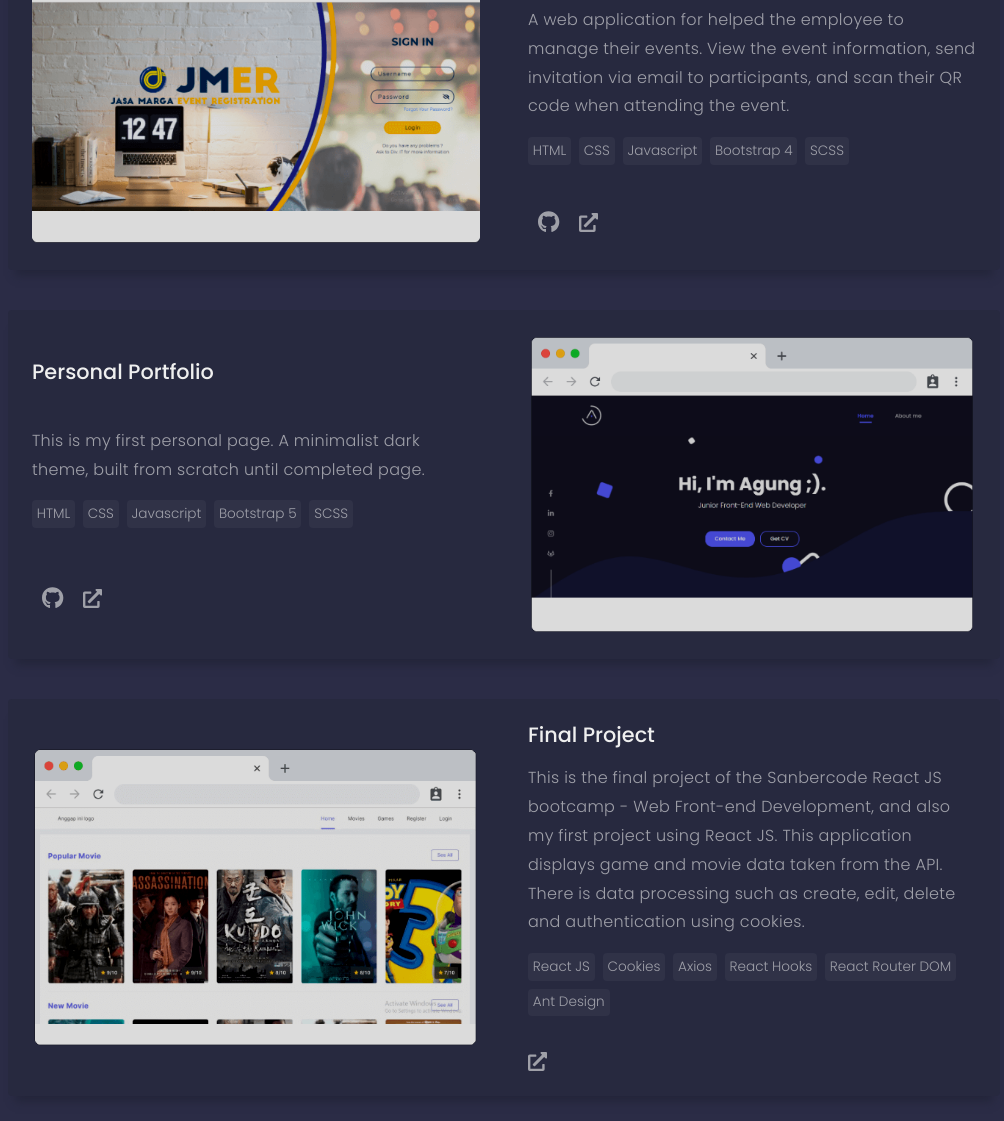
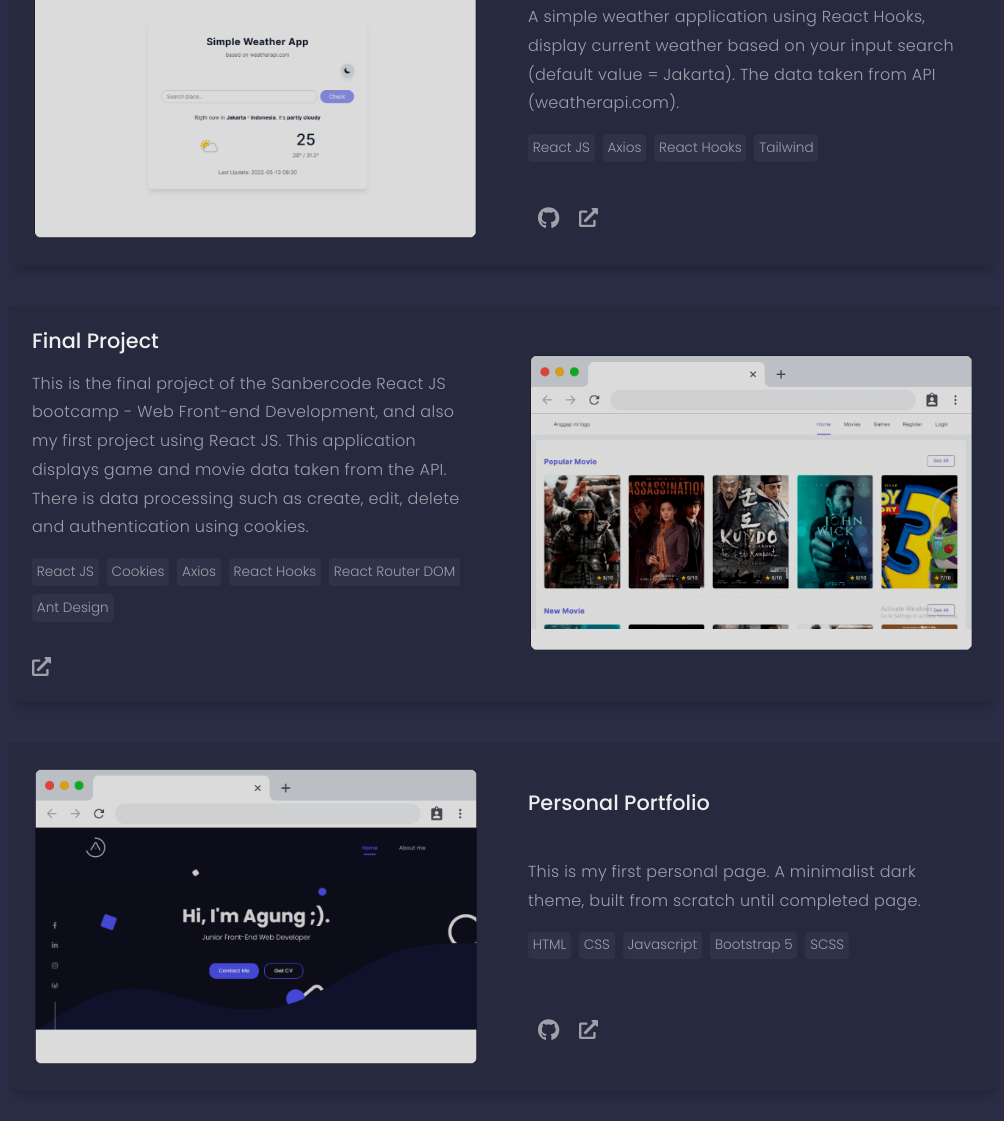
Before and after one commit to rikkyagung/rikkyagung.github.io, a plain HTML site: page index.html in a window 1280 px wide. Shown: the part 1931-3052 px from the top of the page, without its empty margins (136-1140 px from the left). Drawn offline with nearby package versions, Linux system fonts and the light colour scheme.

Commit message:
add weather-app project

```diff
--- a/assets/scss/layouts/home-page/_projects.scss
+++ b/assets/scss/layouts/home-page/_projects.scss
@@ -10,9 +10,7 @@
     }
 }
 
-.first-card-project,
-.second-card-project,
-.third-card-project {
+.card-project {
     background-color: $primary-darker-color !important;
     box-shadow: $shadow-card;
     overflow: hidden;
@@ -68,10 +66,10 @@
     }
 }
 
-.first-card-project,
-.second-card-project {
-    margin-bottom: 2.5rem;
-}
+// .first-card-project,
+// .second-card-project {
+//     margin-bottom: 2.5rem;
+// }
 
 .icon {
     width: 5rem;
@@ -91,3 +89,9 @@
         width: fit-content;
     }
 }
+
+.wrapper-card-project {
+    display: flex;
+    flex-direction: column;
+    row-gap: 2.5rem;
+}
--- a/assets/scss/layouts/responsive/_all-responsive.scss
+++ b/assets/scss/layouts/responsive/_all-responsive.scss
@@ -92,7 +92,7 @@
       visibility: hidden;
    }
 
-   .second-card-project {
+   .card-project:nth-child(even) {
       .col-md-6:first-child {
          order: 2;
       }
--- a/index.html
+++ b/index.html
@@ -169,10 +169,99 @@
         <section id="projects" class="d-flex flex-column justify-content-center align-items-center">
             <main>
                 <h2 class="section-title text-center" data-aos="fade-in">My Project</h2>
-                <div class="row first-card-project g-0 bg-light position-relative rounded" data-aos="fade-up">
+                <div class="wrapper-card-project">
+                    <!-- New project -->
+                    <div class="row card-project g-0 bg-light position-relative rounded" data-aos="fade-up">
                         <div class="col-md-6 mb-md-0 p-md-4">
-                        <a target="_blank" href="https://rikkyagung.github.io/clone-JMER/"><img src="./assets/img/project-1.webp" class="w-100 h-100" loading="lazy" alt="Event Registration"></a>
+                            <a target="_blank" href="https://weather-app-agung.netlify.app/"><img src="./assets/img/project-4.webp" class="w-100 h-100" loading="lazy" alt="Final Project Bootcamp"></a>
                         </div>
+                        <div class="col-md-6 p-4 ps-md-4 d-flex flex-column justify-content-evenly">
+                            <h4 class="card-title mt-0 mb-3">Weather App</h4>
+                            <div class="project-description mb-3">
+                                <p class="card-text">A simple weather application using React Hooks, display current weather based on your input search (default value = Jakarta). The data taken from API (weatherapi.com).</p>
+                                <ul class="tag d-flex gap-2 px-0">
+                                    <li class="rounded">React JS</li>
+                                    <li class="rounded">Axios</li>
+                                    <li class="rounded">React Hooks</li>
+                                    <li class="rounded">Tailwind</li>
+                                </ul>
+                            </div>
+                            <div class="icon d-flex justify-content-around align-items-center">
+                                <a target="_blank" href="https://github.com/rikkyagung/weather-app-react/">
+                                    <span>
+                                        <svg xmlns="http://www.w3.org/2000/svg" viewBox="0 0 512 512" width="22" height="22" fill="#EFEFEF"><path d="M165.9 397.4c0 2-2.3 3.6-5.2 3.6-3.3.3-5.6-1.3-5.6-3.6 0-2 2.3-3.6 5.2-3.6 3-.3 5.6 1.3 5.6 3.6zm-31.1-4.5c-.7 2 1.3 4.3 4.3 4.9 2.6 1 5.6 0 6.2-2s-1.3-4.3-4.3-5.2c-2.6-.7-5.5.3-6.2 2.3zm44.2-1.7c-2.9.7-4.9 2.6-4.6 4.9.3 2 2.9 3.3 5.9 2.6 2.9-.7 4.9-2.6 4.6-4.6-.3-1.9-3-3.2-5.9-2.9zM244.8 8C106.1 8 0 113.3 0 252c0 110.9 69.8 205.8 169.5 239.2 12.8 2.3 17.3-5.6 17.3-12.1 0-6.2-.3-40.4-.3-61.4 0 0-70 15-84.7-29.8 0 0-11.4-29.1-27.8-36.6 0 0-22.9-15.7 1.6-15.4 0 0 24.9 2 38.6 25.8 21.9 38.6 58.6 27.5 72.9 20.9 2.3-16 8.8-27.1 16-33.7-55.9-6.2-112.3-14.3-112.3-110.5 0-27.5 7.6-41.3 23.6-58.9-2.6-6.5-11.1-33.3 2.6-67.9 20.9-6.5 69 27 69 27 20-5.6 41.5-8.5 62.8-8.5s42.8 2.9 62.8 8.5c0 0 48.1-33.6 69-27 13.7 34.7 5.2 61.4 2.6 67.9 16 17.7 25.8 31.5 25.8 58.9 0 96.5-58.9 104.2-114.8 110.5 9.2 7.9 17 22.9 17 46.4 0 33.7-.3 75.4-.3 83.6 0 6.5 4.6 14.4 17.3 12.1C428.2 457.8 496 362.9 496 252 496 113.3 383.5 8 244.8 8zM97.2 352.9c-1.3 1-1 3.3.7 5.2 1.6 1.6 3.9 2.3 5.2 1 1.3-1 1-3.3-.7-5.2-1.6-1.6-3.9-2.3-5.2-1zm-10.8-8.1c-.7 1.3.3 2.9 2.3 3.9 1.6 1 3.6.7 4.3-.7.7-1.3-.3-2.9-2.3-3.9-2-.6-3.6-.3-4.3.7zm32.4 35.6c-1.6 1.3-1 4.3 1.3 6.2 2.3 2.3 5.2 2.6 6.5 1 1.3-1.3.7-4.3-1.3-6.2-2.2-2.3-5.2-2.6-6.5-1zm-11.4-14.7c-1.6 1-1.6 3.6 0 5.9 1.6 2.3 4.3 3.3 5.6 2.3 1.6-1.3 1.6-3.9 0-6.2-1.4-2.3-4-3.3-5.6-2z"/></svg>
+                                    </span>
+                                </a>
+                                <a target="_blank" href="https://weather-app-agung.netlify.app/">
+                                    <span>
+                                        <svg xmlns="http://www.w3.org/2000/svg" viewBox="0 0 512 512"  width="19" height="19" fill="#EFEFEF"><path d="M432,320H400a16,16,0,0,0-16,16V448H64V128H208a16,16,0,0,0,16-16V80a16,16,0,0,0-16-16H48A48,48,0,0,0,0,112V464a48,48,0,0,0,48,48H400a48,48,0,0,0,48-48V336A16,16,0,0,0,432,320ZM488,0h-128c-21.37,0-32.05,25.91-17,41l35.73,35.73L135,320.37a24,24,0,0,0,0,34L157.67,377a24,24,0,0,0,34,0L435.28,133.32,471,169c15,15,41,4.5,41-17V24A24,24,0,0,0,488,0Z"/></svg>
+                                    </span>
+                                </a>
+                            </div>
+                        </div>
+                    </div>
+
+                    <!-- Previous project -->
+                    <div class="row card-project g-0 bg-light position-relative rounded" data-aos="fade-up">
+                        <div class="col-md-6 p-4 ps-md-4 d-flex flex-column justify-content-evenly">
+                            <h4 class="card-title mt-0 mb-3">Final Project</h4>
+                            <div class="project-description mb-3">
+                                <p class="card-text">This is the final project of the Sanbercode React JS bootcamp - Web Front-end Development, and also my first project using React JS. This application displays game and movie data taken from the API. There is data processing such as create, edit, delete and authentication using cookies.</p>
+                                <ul class="tag d-flex gap-2 px-0">
+                                    <li class="rounded">React JS</li>
+                                    <li class="rounded">Cookies</li>
+                                    <li class="rounded">Axios</li>
+                                    <li class="rounded">React Hooks</li>
+                                    <li class="rounded">React Router DOM</li>
+                                    <li class="rounded">Ant Design</li>
+                                </ul>
+                            </div>
+                            <div>
+                                <a target="_blank" href="https://agung-batch32.netlify.app/">
+                                    <span>
+                                        <svg xmlns="http://www.w3.org/2000/svg" viewBox="0 0 512 512"  width="19" height="19" fill="#EFEFEF"><path d="M432,320H400a16,16,0,0,0-16,16V448H64V128H208a16,16,0,0,0,16-16V80a16,16,0,0,0-16-16H48A48,48,0,0,0,0,112V464a48,48,0,0,0,48,48H400a48,48,0,0,0,48-48V336A16,16,0,0,0,432,320ZM488,0h-128c-21.37,0-32.05,25.91-17,41l35.73,35.73L135,320.37a24,24,0,0,0,0,34L157.67,377a24,24,0,0,0,34,0L435.28,133.32,471,169c15,15,41,4.5,41-17V24A24,24,0,0,0,488,0Z"/></svg>
+                                    </span>
+                                </a>
+                            </div>
+                        </div>
+                        <div class="col-md-6 mb-md-0 p-md-4">
+                            <a target="_blank" href="https://agung-batch32.netlify.app/"><img src="./assets/img/project-3.webp" class="w-100 h-100" loading="lazy" alt="Final Project Bootcamp"></a>
+                        </div>
+                    </div>
+
+                    <div class="row card-project g-0 bg-light position-relative rounded" data-aos="fade-up">
+                        <div class="col-md-6 mb-md-0 p-md-4">
+                            <a target="_blank" href="https://rikkyagung.github.io"><img src="assets/img/project-2.webp" class="w-100 h-100" loading="lazy" alt="Portfolio Website"></a>
+                        </div>
+                        <div class="col-md-6 p-4 ps-md-4 d-flex flex-column justify-content-evenly">
+                            <h4 class="card-title mt-0 mb-3">Personal Portfolio</h4>
+                            <div class="project-description mb-3">
+                                <p class="card-text">This is my first personal page. A minimalist dark theme, built from scratch until completed page.</p>
+                                <ul class="tag d-flex gap-2 px-0">
+                                    <li class="rounded">HTML</li>
+                                    <li class="rounded">CSS</li>
+                                    <li class="rounded">Javascript</li>
+                                    <li class="rounded">Bootstrap 5</li>
+                                    <li class="rounded">SCSS</li>
+                                </ul>
+                            </div>
+                            <div class="icon d-flex justify-content-around align-items-center">
+                                <a target="_blank" href="https://github.com/rikkyagung/rikkyagung.github.io">
+                                    <span>
+                                        <svg xmlns="http://www.w3.org/2000/svg" viewBox="0 0 512 512" width="22" height="22" fill="#EFEFEF"><path d="M165.9 397.4c0 2-2.3 3.6-5.2 3.6-3.3.3-5.6-1.3-5.6-3.6 0-2 2.3-3.6 5.2-3.6 3-.3 5.6 1.3 5.6 3.6zm-31.1-4.5c-.7 2 1.3 4.3 4.3 4.9 2.6 1 5.6 0 6.2-2s-1.3-4.3-4.3-5.2c-2.6-.7-5.5.3-6.2 2.3zm44.2-1.7c-2.9.7-4.9 2.6-4.6 4.9.3 2 2.9 3.3 5.9 2.6 2.9-.7 4.9-2.6 4.6-4.6-.3-1.9-3-3.2-5.9-2.9zM244.8 8C106.1 8 0 113.3 0 252c0 110.9 69.8 205.8 169.5 239.2 12.8 2.3 17.3-5.6 17.3-12.1 0-6.2-.3-40.4-.3-61.4 0 0-70 15-84.7-29.8 0 0-11.4-29.1-27.8-36.6 0 0-22.9-15.7 1.6-15.4 0 0 24.9 2 38.6 25.8 21.9 38.6 58.6 27.5 72.9 20.9 2.3-16 8.8-27.1 16-33.7-55.9-6.2-112.3-14.3-112.3-110.5 0-27.5 7.6-41.3 23.6-58.9-2.6-6.5-11.1-33.3 2.6-67.9 20.9-6.5 69 27 69 27 20-5.6 41.5-8.5 62.8-8.5s42.8 2.9 62.8 8.5c0 0 48.1-33.6 69-27 13.7 34.7 5.2 61.4 2.6 67.9 16 17.7 25.8 31.5 25.8 58.9 0 96.5-58.9 104.2-114.8 110.5 9.2 7.9 17 22.9 17 46.4 0 33.7-.3 75.4-.3 83.6 0 6.5 4.6 14.4 17.3 12.1C428.2 457.8 496 362.9 496 252 496 113.3 383.5 8 244.8 8zM97.2 352.9c-1.3 1-1 3.3.7 5.2 1.6 1.6 3.9 2.3 5.2 1 1.3-1 1-3.3-.7-5.2-1.6-1.6-3.9-2.3-5.2-1zm-10.8-8.1c-.7 1.3.3 2.9 2.3 3.9 1.6 1 3.6.7 4.3-.7.7-1.3-.3-2.9-2.3-3.9-2-.6-3.6-.3-4.3.7zm32.4 35.6c-1.6 1.3-1 4.3 1.3 6.2 2.3 2.3 5.2 2.6 6.5 1 1.3-1.3.7-4.3-1.3-6.2-2.2-2.3-5.2-2.6-6.5-1zm-11.4-14.7c-1.6 1-1.6 3.6 0 5.9 1.6 2.3 4.3 3.3 5.6 2.3 1.6-1.3 1.6-3.9 0-6.2-1.4-2.3-4-3.3-5.6-2z"/></svg>
+                                    </span>
+                                </a>
+                                <a target="_blank" href="https://rikkyagung.github.io">
+                                    <span>
+                                        <svg xmlns="http://www.w3.org/2000/svg" viewBox="0 0 512 512"  width="19" height="19" fill="#EFEFEF"><path d="M432,320H400a16,16,0,0,0-16,16V448H64V128H208a16,16,0,0,0,16-16V80a16,16,0,0,0-16-16H48A48,48,0,0,0,0,112V464a48,48,0,0,0,48,48H400a48,48,0,0,0,48-48V336A16,16,0,0,0,432,320ZM488,0h-128c-21.37,0-32.05,25.91-17,41l35.73,35.73L135,320.37a24,24,0,0,0,0,34L157.67,377a24,24,0,0,0,34,0L435.28,133.32,471,169c15,15,41,4.5,41-17V24A24,24,0,0,0,488,0Z"/></svg>
+                                    </span>
+                                </a>
+                            </div>
+                        </div>
+                    </div>
+
+                    <!-- First project -->
+                    <div class="row card-project g-0 bg-light position-relative rounded" data-aos="fade-up">
                         <div class="col-md-6 p-4 ps-md-4 d-flex flex-column justify-content-evenly">
                             <h4 class="card-title mt-0 mb-3">Event Registration</h4>
                             <div class="project-description mb-3">
@@ -198,60 +287,8 @@
                                 </a>
                             </div>
                         </div>
-                </div>
-                <div class="row second-card-project g-0 bg-light position-relative rounded" data-aos="fade-up">
-                    <div class="col-md-6 p-4 ps-md-4 d-flex flex-column justify-content-evenly">
-                        <h4 class="card-title mt-0 mb-3">Personal Portfolio</h4>
-                        <div class="project-description mb-3">
-                            <p class="card-text">This is my first personal page. A minimalist dark theme, built from scratch until completed page.</p>
-                            <ul class="tag d-flex gap-2 px-0">
-                                <li class="rounded">HTML</li>
-                                <li class="rounded">CSS</li>
-                                <li class="rounded">Javascript</li>
-                                <li class="rounded">Bootstrap 5</li>
-                                <li class="rounded">SCSS</li>
-                            </ul>
-                        </div>
-                        <div class="icon d-flex justify-content-around align-items-center">
-                            <a target="_blank" href="https://github.com/rikkyagung/rikkyagung.github.io">
-                                <span>
-                                    <svg xmlns="http://www.w3.org/2000/svg" viewBox="0 0 512 512" width="22" height="22" fill="#EFEFEF"><path d="M165.9 397.4c0 2-2.3 3.6-5.2 3.6-3.3.3-5.6-1.3-5.6-3.6 0-2 2.3-3.6 5.2-3.6 3-.3 5.6 1.3 5.6 3.6zm-31.1-4.5c-.7 2 1.3 4.3 4.3 4.9 2.6 1 5.6 0 6.2-2s-1.3-4.3-4.3-5.2c-2.6-.7-5.5.3-6.2 2.3zm44.2-1.7c-2.9.7-4.9 2.6-4.6 4.9.3 2 2.9 3.3 5.9 2.6 2.9-.7 4.9-2.6 4.6-4.6-.3-1.9-3-3.2-5.9-2.9zM244.8 8C106.1 8 0 113.3 0 252c0 110.9 69.8 205.8 169.5 239.2 12.8 2.3 17.3-5.6 17.3-12.1 0-6.2-.3-40.4-.3-61.4 0 0-70 15-84.7-29.8 0 0-11.4-29.1-27.8-36.6 0 0-22.9-15.7 1.6-15.4 0 0 24.9 2 38.6 25.8 21.9 38.6 58.6 27.5 72.9 20.9 2.3-16 8.8-27.1 16-33.7-55.9-6.2-112.3-14.3-112.3-110.5 0-27.5 7.6-41.3 23.6-58.9-2.6-6.5-11.1-33.3 2.6-67.9 20.9-6.5 69 27 69 27 20-5.6 41.5-8.5 62.8-8.5s42.8 2.9 62.8 8.5c0 0 48.1-33.6 69-27 13.7 34.7 5.2 61.4 2.6 67.9 16 17.7 25.8 31.5 25.8 58.9 0 96.5-58.9 104.2-114.8 110.5 9.2 7.9 17 22.9 17 46.4 0 33.7-.3 75.4-.3 83.6 0 6.5 4.6 14.4 17.3 12.1C428.2 457.8 496 362.9 496 252 496 113.3 383.5 8 244.8 8zM97.2 352.9c-1.3 1-1 3.3.7 5.2 1.6 1.6 3.9 2.3 5.2 1 1.3-1 1-3.3-.7-5.2-1.6-1.6-3.9-2.3-5.2-1zm-10.8-8.1c-.7 1.3.3 2.9 2.3 3.9 1.6 1 3.6.7 4.3-.7.7-1.3-.3-2.9-2.3-3.9-2-.6-3.6-.3-4.3.7zm32.4 35.6c-1.6 1.3-1 4.3 1.3 6.2 2.3 2.3 5.2 2.6 6.5 1 1.3-1.3.7-4.3-1.3-6.2-2.2-2.3-5.2-2.6-6.5-1zm-11.4-14.7c-1.6 1-1.6 3.6 0 5.9 1.6 2.3 4.3 3.3 5.6 2.3 1.6-1.3 1.6-3.9 0-6.2-1.4-2.3-4-3.3-5.6-2z"/></svg>
-                                </span>
-                            </a>
-                            <a target="_blank" href="https://rikkyagung.github.io">
-                                <span>
-                                    <svg xmlns="http://www.w3.org/2000/svg" viewBox="0 0 512 512"  width="19" height="19" fill="#EFEFEF"><path d="M432,320H400a16,16,0,0,0-16,16V448H64V128H208a16,16,0,0,0,16-16V80a16,16,0,0,0-16-16H48A48,48,0,0,0,0,112V464a48,48,0,0,0,48,48H400a48,48,0,0,0,48-48V336A16,16,0,0,0,432,320ZM488,0h-128c-21.37,0-32.05,25.91-17,41l35.73,35.73L135,320.37a24,24,0,0,0,0,34L157.67,377a24,24,0,0,0,34,0L435.28,133.32,471,169c15,15,41,4.5,41-17V24A24,24,0,0,0,488,0Z"/></svg>
-                                </span>
-                            </a>
-                        </div>
-                    </div>
                         <div class="col-md-6 mb-md-0 p-md-4">
-                        <a target="_blank" href="https://rikkyagung.github.io"><img src="assets/img/project-2.webp" class="w-100 h-100" loading="lazy" alt="Portfolio Website"></a>
-                    </div>
-                </div>
-                <div class="row third-card-project g-0 bg-light position-relative rounded" data-aos="fade-up">
-                    <div class="col-md-6 mb-md-0 p-md-4">
-                        <a target="_blank" href="https://agung-batch32.netlify.app/"><img src="./assets/img/project-3.webp" class="w-100 h-100" loading="lazy" alt="Final Project Bootcamp"></a>
-                    </div>
-                    <div class="col-md-6 p-4 ps-md-4 d-flex flex-column justify-content-evenly">
-                        <h4 class="card-title mt-0 mb-3">Final Project</h4>
-                        <div class="project-description mb-3">
-                            <p class="card-text">This is the final project of the Sanbercode React JS bootcamp - Web Front-end Development, and also my first project using React JS. This application displays game and movie data taken from the API. There is data processing such as create, edit, delete and authentication using cookies.</p>
-                            <ul class="tag d-flex gap-2 px-0">
-                                <li class="rounded">React JS</li>
-                                <li class="rounded">Cookies</li>
-                                <li class="rounded">Axios</li>
-                                <li class="rounded">React Hooks</li>
-                                <li class="rounded">React Router DOM</li>
-                                <li class="rounded">Ant Design</li>
-                            </ul>
-                        </div>
-                        <div>
-                            <a target="_blank" href="https://agung-batch32.netlify.app/">
-                                <span>
-                                    <svg xmlns="http://www.w3.org/2000/svg" viewBox="0 0 512 512"  width="19" height="19" fill="#EFEFEF"><path d="M432,320H400a16,16,0,0,0-16,16V448H64V128H208a16,16,0,0,0,16-16V80a16,16,0,0,0-16-16H48A48,48,0,0,0,0,112V464a48,48,0,0,0,48,48H400a48,48,0,0,0,48-48V336A16,16,0,0,0,432,320ZM488,0h-128c-21.37,0-32.05,25.91-17,41l35.73,35.73L135,320.37a24,24,0,0,0,0,34L157.67,377a24,24,0,0,0,34,0L435.28,133.32,471,169c15,15,41,4.5,41-17V24A24,24,0,0,0,488,0Z"/></svg>
-                                </span>
-                            </a>
+                            <a target="_blank" href="https://rikkyagung.github.io/clone-JMER/"><img src="./assets/img/project-1.webp" class="w-100 h-100" loading="lazy" alt="Event Registration"></a>
                         </div>
                     </div>
                 </div>
```
Also changed, not shown: assets/css/style.css, assets/img/project-4.webp (added), 1 other file. Lines whose indentation alone changed are shown as unchanged.
